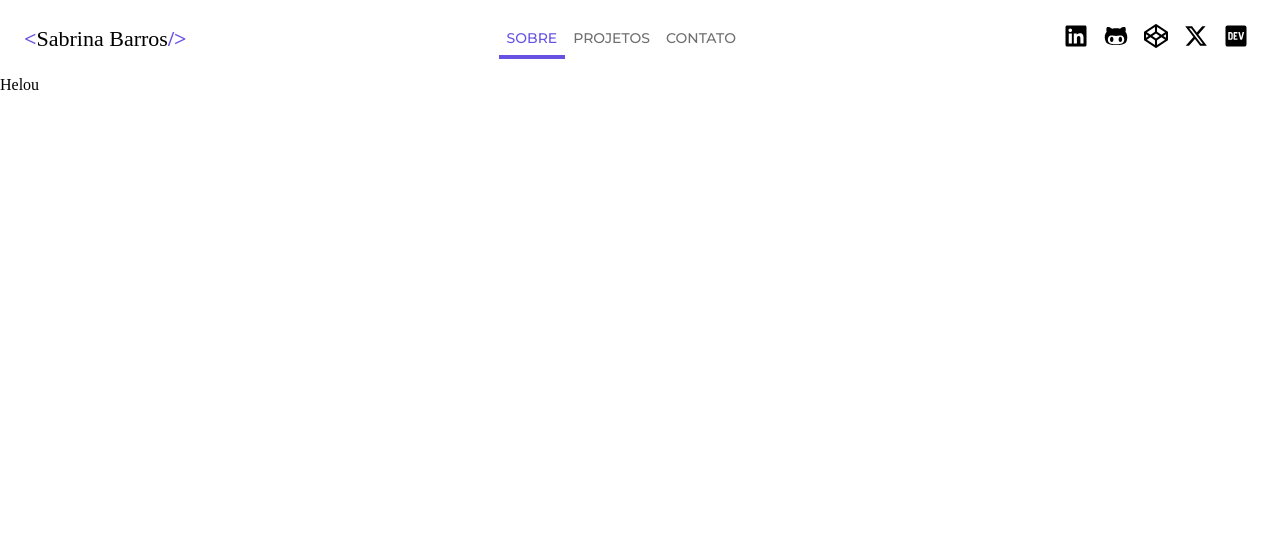
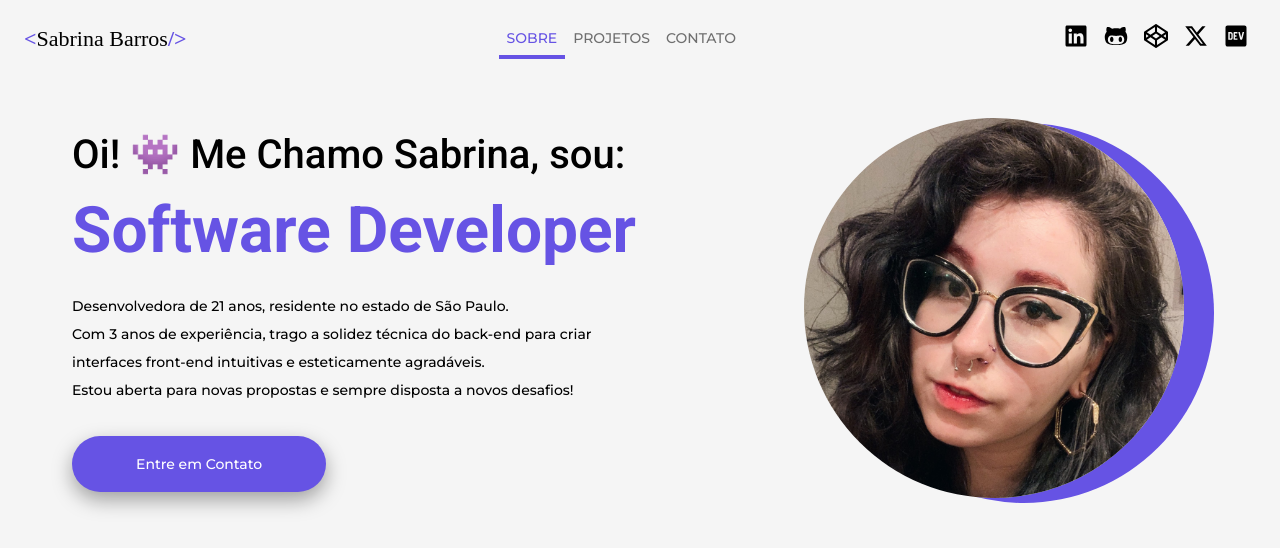
Before and after one commit to SabrinaBarros/sabrinabarros.github.io, a React (Vite) app in the folder vite-project/: page / in a window 1280 px wide. Shown: the top 548 px of the page. Built offline with nearby package versions, Linux system fonts and the light colour scheme; a web font is replaced by a local one.

Commit message:
refactor: about page view

```diff
--- a/vite-project/src/App.jsx
+++ b/vite-project/src/App.jsx
@@ -2,6 +2,7 @@ import Header from './components/Header/Header.jsx'
 import About from './views/About/About.jsx'
 import Projects from './views/Projects/Projects.jsx'
 import {Routes, Route} from "react-router-dom"
+import './app.css'
 
 const App = () => {
 
--- /dev/null
+++ b/vite-project/src/app.css
@@ -0,0 +1,14 @@
+* {
+    box-sizing: border-box;
+  }
+
+  body {
+    height: 100vh;
+
+    font-family: 'Roboto';
+    background: #f5f5f5;
+
+    display: flex;
+    flex-direction: column;
+    justify-content: space-between;
+  }
--- a/vite-project/src/components/Header/header.css
+++ b/vite-project/src/components/Header/header.css
@@ -126,17 +126,4 @@ b {
     padding: 0 3vw;
   }
 
-  .main__h1 {
-    font-size: 25px;
-  }
-
-  .main__h2 {
-    font-size: 35px;
-  }
-
-  .main__profile-picture {
-    width: 200px;
-    height: 200px;
-  }
-
 }
--- a/vite-project/src/views/About/About.jsx
+++ b/vite-project/src/views/About/About.jsx
@@ -1,8 +1,30 @@
+import './about.css'
+
 const About = () => {
 
   return (
     <>
-    Helou
+      <main className="main">
+
+        <div>
+          <h1 className="main__h1">Oi! 👾 Me Chamo Sabrina, sou:</h1>
+
+          <img className="main__profile-picture" src="profilePicture.jpg" alt="Foto de perfil da Sabrina"/>
+
+          <h2 className="main__h2"><b>Software Developer</b></h2>
+        </div>
+
+        <div className="about-container">
+          <p className="main__about-me">Desenvolvedora de 21 anos, residente no estado de São Paulo.</p>
+          <p className="main__about-me">Com 3 anos de experiência, trago a solidez técnica do back-end para criar interfaces front-end intuitivas e esteticamente agradáveis.</p>
+          <p className="main__about-me">Estou aberta para novas propostas e sempre disposta a novos desafios!</p>
+        </div>
+
+        <button className="main__button">
+          <a className="main__button__link" href="https://www.linkedin.com/in/saazbarros/" target="_blank">Entre em Contato</a>
+        </button>
+
+      </main>
     </>
   )
 }
--- a/vite-project/src/views/About/about.css
+++ b/vite-project/src/views/About/about.css
@@ -0,0 +1,161 @@
+.main {
+  height: 100%;
+  max-height: 600px;
+  width: 100%;
+  max-width: 1200px;
+
+  display: flex;
+  flex-direction: column;
+  align-items: flex-start;
+  justify-content: space-evenly;
+
+  margin: 32px auto;
+  padding: 16px;
+
+  position: relative;
+}
+
+/* TIPOGRAPH */
+
+.main__h1, .main__h2 {
+  display: block;
+  margin: 0 8px;
+  padding: 8px;
+}
+
+.main__h1 {
+  font-size: 40px;
+  font-weight: 500;
+}
+
+.main__h2 {
+  font-size: 64px;
+  font-weight: 400;
+}
+
+b {
+  color: #6653e4;
+}
+
+.about-container {
+  padding: 16px;
+}
+
+.main__about-me {
+  font-family: "Montserrat", sans-serif;
+  font-size: 14px;
+  font-weight: 500;
+
+  padding: 0;
+  margin: 0;
+
+  width: 100%;
+  max-width: 580px;
+  line-height: 28px;
+}
+
+/* PICTURE */
+
+.main__profile-picture {
+  width: 380px;
+  height: 380px;
+
+  z-index: -1;
+  position: absolute;
+
+  right: 40px;
+  top: calc(50% - 230px);
+
+  margin: 16px;
+  margin-top: 32px;
+
+  border-radius: 50%;
+  box-shadow: 30px 5px #6653e4;
+}
+
+/* BUTTON */
+
+.main__button, .main__button__link {
+  padding: 20px 32px;
+}
+
+.main__button {
+  margin: 16px;
+
+  font-family: "Montserrat", sans-serif;
+  font-weight: 500;
+  font-size: 14px;
+
+  background: #6653e4;
+  border: none;
+  border-radius: 100px;
+
+  transition: background 1s ease;
+  box-shadow: rgba(0, 0, 0, 0.35) 0px 8px 20px;
+}
+
+.main__button__link {
+  text-decoration: none;
+  color: #fff;
+}
+
+.main__button:hover {
+  cursor: pointer;
+  background-image: linear-gradient(to bottom, transparent, rgba(0,0,0,.1));
+}
+
+.main__button:active {
+  background-image: linear-gradient(to bottom, rgba(0,0,0,.1), rgba(0,0,0,.1));
+}
+
+/* MOBILE */
+
+@media screen and (max-width: 805px) {
+
+  .social-item {
+    padding: 0 4px;
+  }
+
+}
+
+@media screen and (max-width: 515px) {
+
+  .social-list {
+    margin-left: 0;
+    margin-right: 0;
+  }
+
+  .social-item {
+    padding: 0 3vw;
+  }
+
+  .main__h1 {
+    font-size: 25px;
+  }
+
+  .main__h2 {
+    font-size: 35px;
+  }
+
+  .main__profile-picture {
+    width: 200px;
+    height: 200px;
+  }
+
+}
+
+@media screen and (max-width: 980px) {
+
+  .main__profile-picture {
+    position: static;
+  }
+
+  .main {
+    align-items: center;
+    text-align: center;
+
+    height: auto;
+    max-height: none;
+  }
+
+}
```
Also changed, not shown: vite-project/public/profilePicture.jpg (added).
